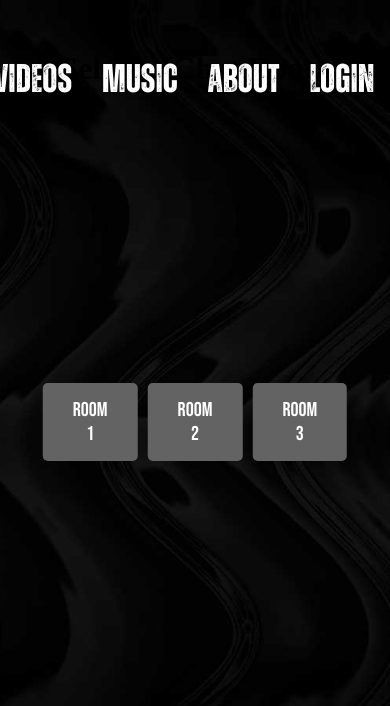
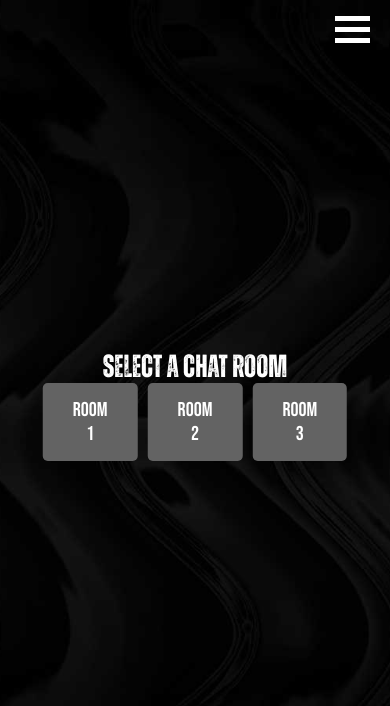
Before and after one commit to FarBeoy/MusicMagnetMagazine, a PHP site: page /pages/chat.php in a window 390 px wide. Shown: the top 706 px of the page. Run offline with PHP 8.4, Linux system fonts and the light colour scheme.

Commit message:
Update
Chat css gefixed

```diff
--- a/css/chat.css
+++ b/css/chat.css
@@ -14,6 +14,7 @@ body {
     padding: 0;
     background: url(../images/background.jpg) no-repeat center center fixed;
     background-size: cover;
+    overflow: hidden;
 }
 
 .navbar {
@@ -64,6 +65,66 @@ body {
     transform: scaleX(1);
 }
 
+
+.burger-menu {
+    display: none;
+    position: fixed;
+    top: 10px;
+    right: 20px;
+    cursor: pointer;
+    z-index: 2000;
+}
+
+.burger-menu .bar {
+    width: 35px;
+    height: 5px;
+    margin: 6px 0;
+    background-color: white;
+    transition: 0.4s;
+}
+
+@media (max-width: 768px) {
+    .navbar ul {
+        display: none;
+        flex-direction: column;
+        align-items: center;
+        justify-content: center;
+        position: fixed;
+        top: 50%;
+        left: 50%;
+        transform: translate(-50%, -50%);
+        width: 100%;
+        height: 100%;
+        background-color: rgba(0, 0, 0, 0.9);
+        border-radius: 15px;
+        z-index: 1000;
+        padding: 40px;
+        gap: 45px;
+    }
+
+    .overlay {
+        position: absolute;
+        top: 0;
+        left: 0;
+        width: 100%;
+        height: 100%;
+        background: rgba(0, 0, 0, 0.5);
+        z-index: 1;
+    }
+
+    .navbar.open ul {
+        display: flex;
+    }
+
+    .burger-menu {
+        display: block;
+    }
+
+    .navbar a {
+        font-size: 50px;
+        padding: 15px 30px;
+    }
+}
 #room-selection, #chat-container {
     margin-top: 50px;
 }
@@ -78,7 +139,7 @@ body {
     align-items: center;
 }
 
-#centered-chat-button button {
+#centered-chat-button button, #join-chat, #send-message {
     padding: 15px 30px;
     margin: 5px;
     font-size: 20px;
@@ -91,8 +152,34 @@ body {
     font-family: Font2, sans-serif;
 }
 
-#centered-chat-button button:hover {
+#centered-chat-button button:hover, #join-chat:hover, #send-message {
     background-color: #494848;
+}
+
+h1 {
+    font-family: 'Font1', sans-serif;
+    color: white;
+    padding-top: 300px;
+}
+
+#room-name {
+    font-family: 'Font2', sans-serif;
+    color: white;
+}
+
+input[type="text"], input[type="file"] {
+    width: 40%;
+    padding: 10px;
+    margin-bottom: 15px;
+    border: 1px solid #ddd;
+    border-radius: 4px;
+    font-size: 16px;
+    color: #333;
+}
+
+#centered-chat-button{
+    font-family: 'Font2', sans-serif;
+    color: white;
 }
 
 #chat-container {
@@ -110,8 +197,8 @@ body {
 }
 
 #messages {
-    width: 50%;
-    height: 300px;
+    width: 500px;
+    height: 500px;
     margin: 0 auto;
     border: 1px solid #ddd;
     overflow-y: auto;
--- a/css/toevoegen.css
+++ b/css/toevoegen.css
@@ -1,4 +1,3 @@
-/* Algemene stijlen */
 * {
     margin: 0;
     padding: 0;
@@ -23,7 +22,6 @@ h1 {
     margin-bottom: 20px;
 }
 
-/* Formulierstijl */
 form {
     background-color: #cec6c6;
     border: 3px solid #fff;
@@ -77,7 +75,6 @@ button:active {
     background-color: #85f58e;
 }
 
-/* Responsieve stijlen */
 @media (max-width: 768px) {
     h1 {
         font-size: 28px;
--- a/js/chat.js
+++ b/js/chat.js
@@ -5,7 +5,7 @@ function selectRoom(room) {
     selectedRoom = room;
     document.getElementById('room-selection').style.display = 'none';
     document.getElementById('chat-container').style.display = 'block';
-    document.getElementById('room-name').textContent = `You are in ${room}`;
+    document.getElementById('room-name').textContent = `Je gaat ${room} joinen`;
     fetchMessages();
 }
 
--- a/pages/chat.php
+++ b/pages/chat.php
@@ -13,6 +13,7 @@ if (session_status() === PHP_SESSION_NONE) {
     <link rel="stylesheet" href="../css/chat.css">
     <link href="https://cdnjs.cloudflare.com/ajax/libs/font-awesome/5.15.4/css/all.min.css" rel="stylesheet">
     <script src="../js/chat.js" defer="defer"></script>
+    <script src="../js/hamburgermenu.js" defer="defer"></script>
 </head>
 <body>
 
--- a/pages/view/toevoegen_view.php
+++ b/pages/view/toevoegen_view.php
@@ -44,9 +44,9 @@ if ($_SERVER['REQUEST_METHOD'] === 'POST') {
         $stmt->bindValue(':audio', $audioURL, SQLITE3_TEXT);
 
         if ($stmt->execute()) {
-            echo "Muziek succesvol toegevoegd!";
+            header('location: ../music.php');
         } else {
-            echo "Fout bij het toevoegen aan de database.";
+            header('location: ../toevoegen.php');
         }
     } else {
         foreach ($errors as $error) {
```
Also changed, not shown: magnet.sqlite.
